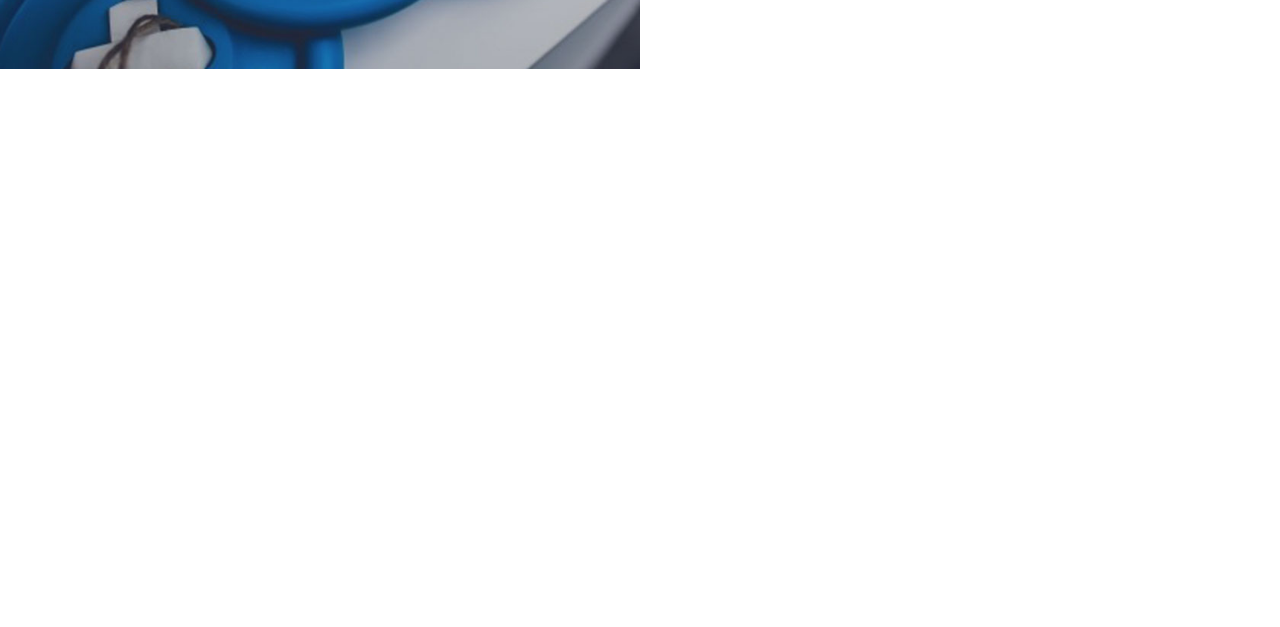
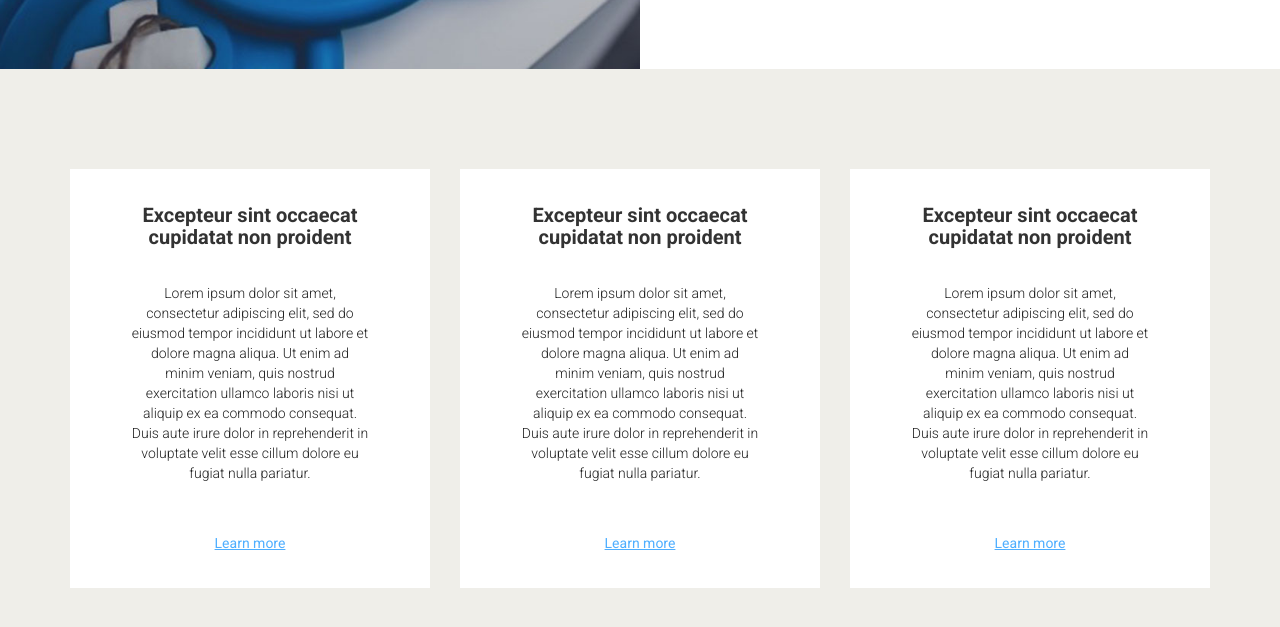
Before and after one commit to K-Wilczynska/Moonspeak, a website: page index.html in a window 1280 px wide. Shown: the part 3671-4298 px from the top of the page. Before the commit the page ends 3740 px from the top, so only its background shows below. Drawn offline with nearby package versions, Linux system fonts and the light colour scheme; files that its build step writes are made by us from their sources.

Commit message:
articles section

```diff
--- a/index.html
+++ b/index.html
@@ -197,6 +197,52 @@
     </div> <!-- row about-wrapper -->
 </section>
 
+<section id="articles">
+    <div class="container">
+        <div class="row articles-wrapper">
+            <div class="col-lg-4 article-item-wrapper">
+                <div class="article-item">
+                    <h3>
+                        Excepteur sint occaecat cupidatat non proident
+                    </h3>
+                    <p>
+                        Lorem ipsum dolor sit amet, consectetur adipiscing elit, sed do eiusmod tempor incididunt ut labore et dolore magna aliqua.
+                        Ut enim ad minim veniam, quis nostrud exercitation ullamco laboris nisi ut aliquip ex ea commodo consequat. Duis aute irure
+                        dolor in reprehenderit in voluptate velit esse cillum dolore eu fugiat nulla pariatur.
+                    </p>
+                    <a href="#">Learn more</a>
+                </div>
+            </div>
+            <div class="col-lg-4 article-item-wrapper">
+                <div class="article-item">
+                    <h3>
+                        Excepteur sint occaecat cupidatat non proident
+                    </h3>
+                    <p>
+                        Lorem ipsum dolor sit amet, consectetur adipiscing elit, sed do eiusmod tempor incididunt ut labore et dolore magna aliqua.
+                        Ut enim ad minim veniam, quis nostrud exercitation ullamco laboris nisi ut aliquip ex ea commodo consequat. Duis aute irure
+                        dolor in reprehenderit in voluptate velit esse cillum dolore eu fugiat nulla pariatur.
+                    </p>
+                    <a href="#">Learn more</a>
+                </div>
+            </div>
+            <div class="col-lg-4 article-item-wrapper">
+                <div class="article-item">
+                    <h3>
+                        Excepteur sint occaecat cupidatat non proident
+                    </h3>
+                    <p>
+                        Lorem ipsum dolor sit amet, consectetur adipiscing elit, sed do eiusmod tempor incididunt ut labore et dolore magna aliqua.
+                        Ut enim ad minim veniam, quis nostrud exercitation ullamco laboris nisi ut aliquip ex ea commodo consequat. Duis aute irure
+                        dolor in reprehenderit in voluptate velit esse cillum dolore eu fugiat nulla pariatur.
+                    </p>
+                    <a href="#">Learn more</a>
+                </div>
+            </div>
+        </div>
+    </div>
+</section>
+
 
 
 
--- /dev/null
+++ b/scss/_articles.scss
@@ -0,0 +1,39 @@
+@import "variables";
+
+#articles{
+    background-color: $background-light;
+}
+
+.articles-wrapper{
+    padding-top: 100px;
+    padding-bottom: 80px;
+}
+
+.article-item-wrapper{
+
+}
+
+.article-item{
+    padding: 35px 60px;
+    background-color: #fff;
+    margin-bottom: 20px;
+    text-align: center;
+
+    h3{
+        font-weight: 700;
+        font-size: 20px;
+        margin: 0 0 35px 0;
+    }
+
+    p{
+        font-weight: 300;
+        color: $text_color_dark;
+        margin-bottom: 50px;
+    }
+
+    a{
+        color: $text_color_links;
+        text-decoration: underline;
+        font-weight: 400;
+    }
+}
--- a/scss/style.scss
+++ b/scss/style.scss
@@ -1,3 +1,4 @@
+@import "articles";
 @import "about";
 @import "statement";
 @import "portfolio_gallery";
```
